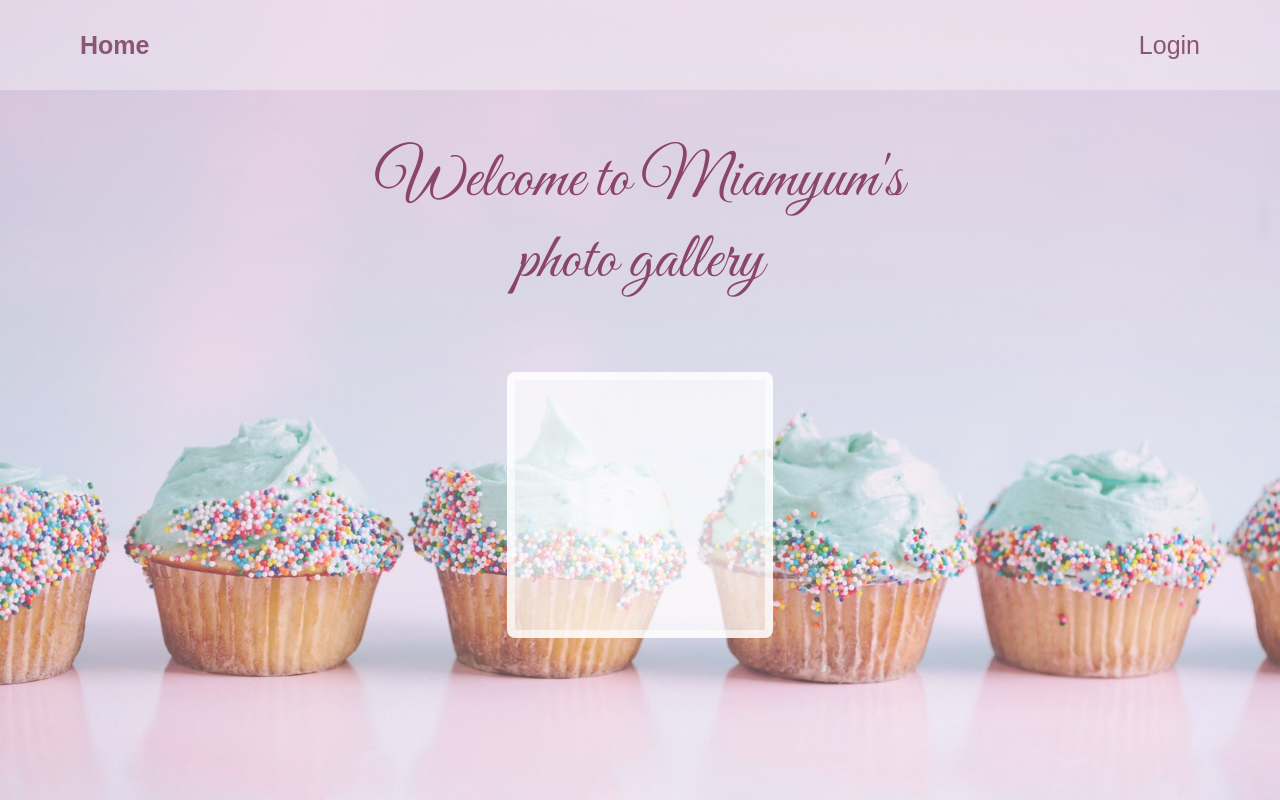
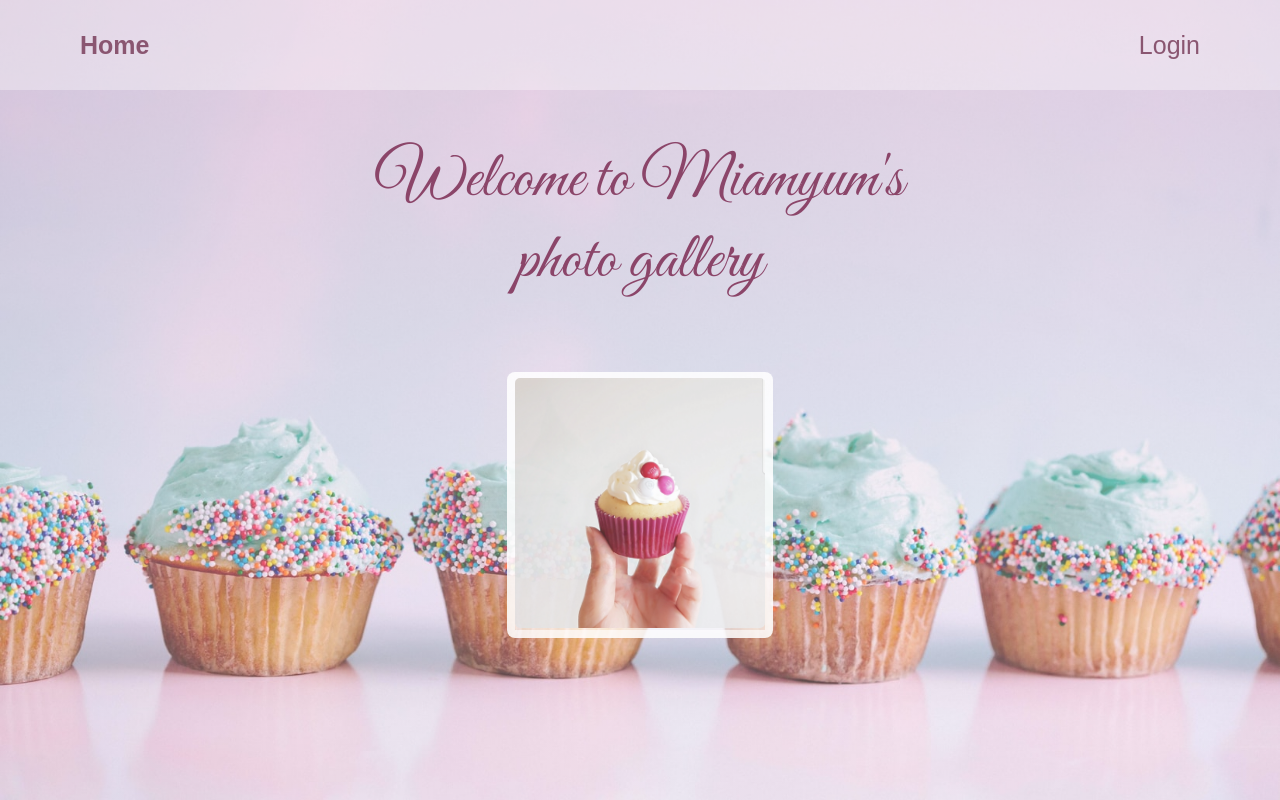
Before and after one commit to MilneS/miamyum, a React (Create React App) app: page / in a window 1280 px wide. Built offline with nearby package versions, Linux system fonts and the light colour scheme.

Commit message:
all foodData cards

```diff
--- a/src/pages/Home.js
+++ b/src/pages/Home.js
@@ -1,7 +1,9 @@
 import classes from "./Home.module.css";
+import foodData from "../components/foodData";
 
 
 const Home = () => {
+  const pic= foodData[2].img
   return (
     <div className={classes.container}>
       <p className={classes.title}>
@@ -10,6 +12,7 @@ const Home = () => {
       </p>
       <div className={classes.card}>
         <div className={classes.lastPost}>
+          <img className={classes.picstyle} src={pic} alt=''/>
         </div>
       </div>
     </div>
```
